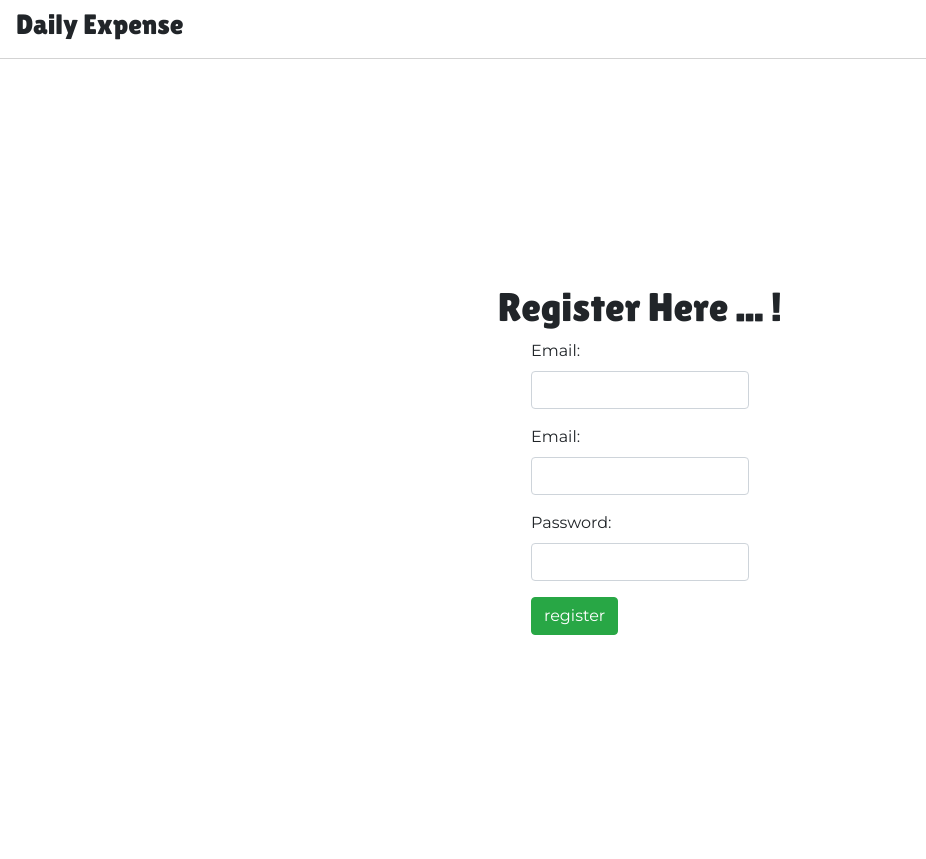
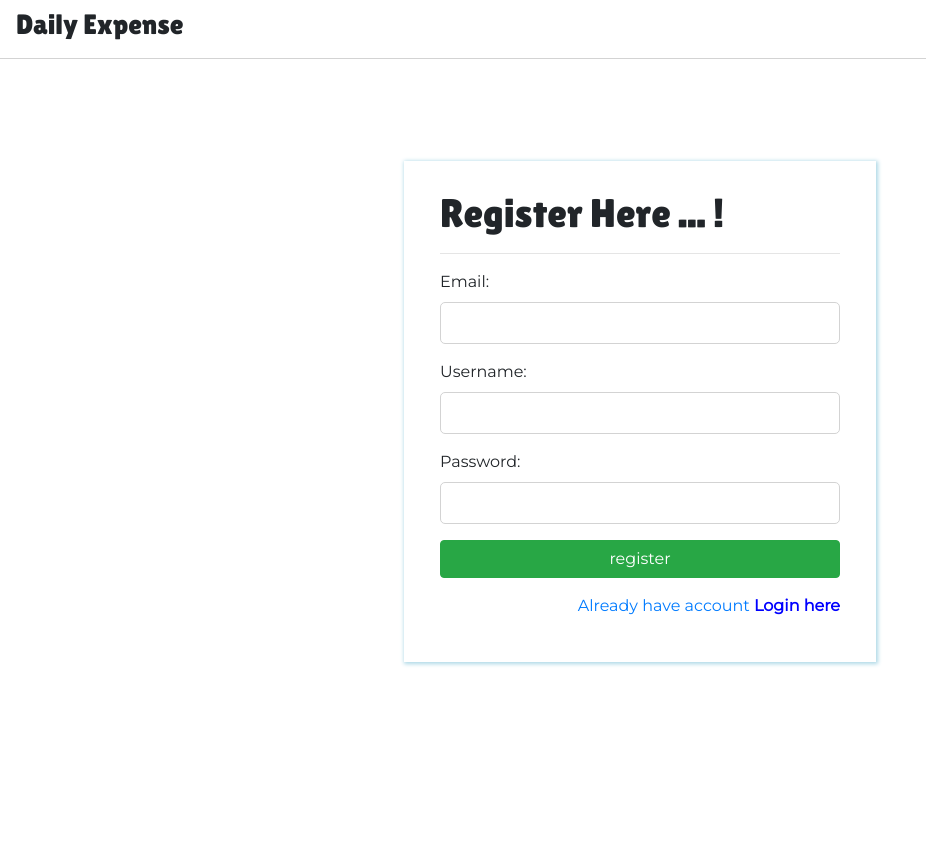
Before and after one commit to jithin0000/dailyexpense, a Django app: page / in a window 1280 px wide. Shown: the whole page, without its empty margins (0-926 px from the left). Run offline with Django 3.2, Linux system fonts and the light colour scheme; some libraries are stand-ins or nearby versions.

Commit message:
registration design almost complete

```diff
--- a/customuser/forms.py
+++ b/customuser/forms.py
@@ -6,9 +6,9 @@ from .models import MyUser
 class RegistrationFrom(forms.ModelForm):
     """ form for registrations """
 
-    password = forms.CharField(label='Password', widget=forms.PasswordInput(attrs={'class':'form-control'}))
-    email = forms.CharField(label='Email', widget=forms.EmailInput(attrs={'class':'form-control'}))
-    username = forms.CharField(label='Email', widget=forms.TextInput(attrs={'class':'form-control'}))
+    password = forms.CharField(label='Password', widget=forms.PasswordInput(attrs={'class':'c-form'}))
+    email = forms.CharField(label='Email', widget=forms.EmailInput(attrs={'class':'c-form'}))
+    username = forms.CharField(label='Username', widget=forms.TextInput(attrs={'class':'c-form'}))
     class Meta:
         model = MyUser
         fields = ('email', 'username', 'password')
--- a/customuser/templates/customuser/register.html
+++ b/customuser/templates/customuser/register.html
@@ -1,11 +1,13 @@
 {% extends 'base/base.html' %}
 
 {% block content %}
+	<div id="register" >
 
-<div class="container"  >
+		<div class="custom-card"  >
 
-	<div id="register" >
 		<h1 class="header"  >Register Here ... !</h1>
+
+		<hr>
 
 		<form  method="POST" >
 
@@ -13,9 +15,13 @@
 
 			{{ form.as_p }}
 
-			<button type="submit" class="btn btn-success" >register</button>
+			<button type="submit" class="btn btn-success btn-block" >register</button>
 		</form>
+
+			<div class="float-right my-3">
+				<a href="/login" target="_blank">Already have account <span class="important"> Login here </span>  </a>
+			</div>
+		</div>
 	</div>
-</div>
 
 {% endblock %}
--- a/static/css/style.css
+++ b/static/css/style.css
@@ -16,6 +16,11 @@ h1,h2,h3,h4,h5,h6{
 
 	font-family: 'Lilita One', cursive;
 
+}
+
+.important{
+	font-weight:bold;
+	color:blue;
 }
 
 #top-sec{
@@ -39,13 +44,35 @@ h1,h2,h3,h4,h5,h6{
 	height:100vh;
 	flex-direction:column;
 	align-items:center;
-	justify-content:center;
+	justify-content:start;
+
 }
+
+
+.custom-card{
+
+	margin-top:8%;
+	box-shadow: 1px 1px 4px 1px lightblue;
+	padding: 28px 36px;
+}
+
 
 
 .c-form{
 
 	border:none;
 	outline:none;
+	width:400px;
+	display:flex;
+	border:1px solid lightgrey;
+	padding:8px;
+	border-radius:5px;
+}
 
+.c-form:focus{
+	border:none;
+	background-color:lightblue;
+	transform:scale(1.02);
+
+	transition:all 0.2s ease-in-out;
 }
```
Also changed, not shown: 1 other file.
